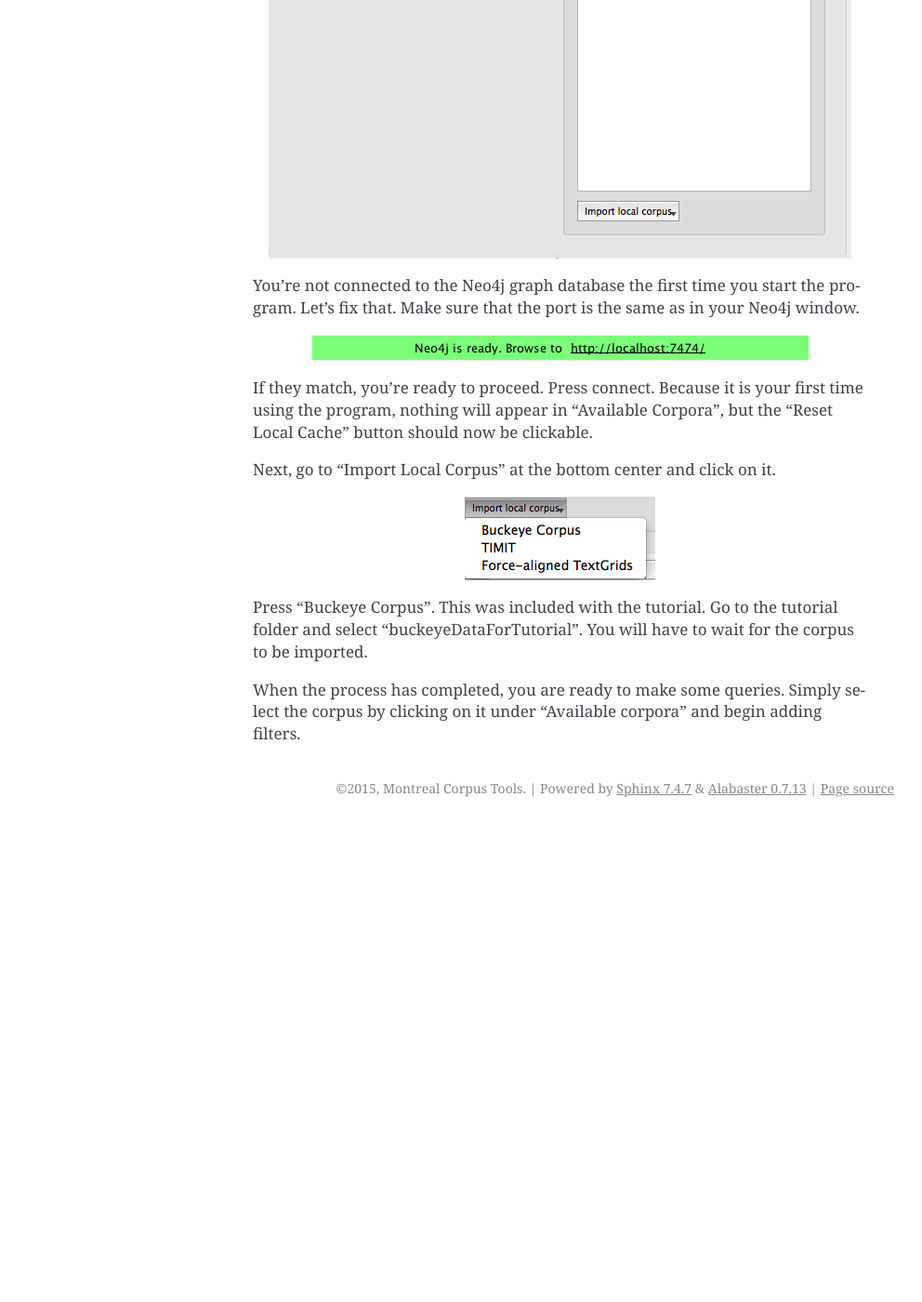
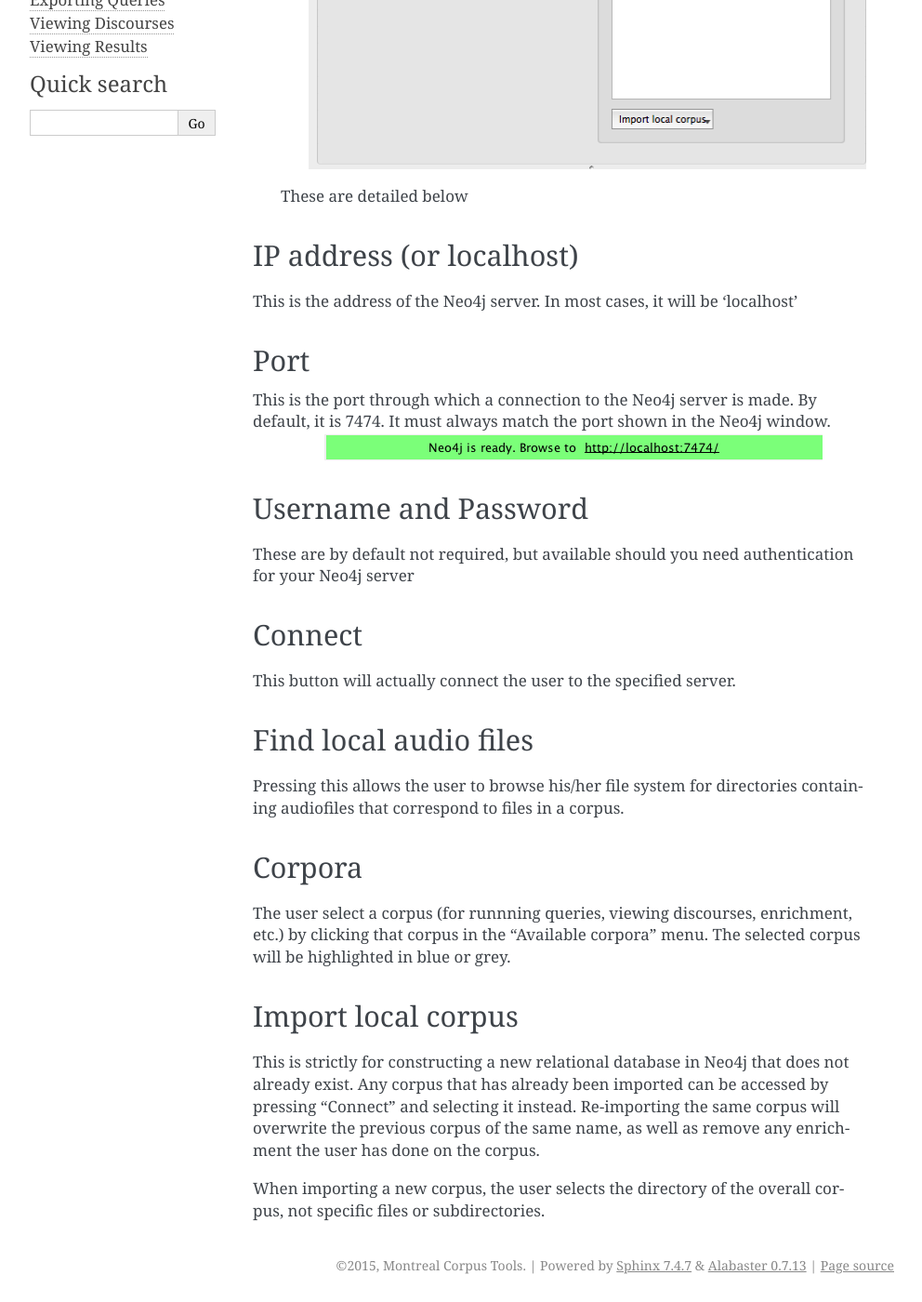
Before and after one commit to MontrealCorpusTools/speechcorpustools, a Sphinx documentation site: the page built from docs/source/additional/connecting.rst, in a window 1280 px wide and 1400 px high, scrolled down 653 px. Shown: the whole window at 93% size, without its empty margins (148-1140 px from the left). Built offline with Sphinx 7.4.7, drawn with Linux system fonts in a browser that asks for light colours; pages that are not in the unit, such as notebooks, are missing from menus; before the commit the page ends 1540 px from its top, so only the background shows below that; some of the changed text lies outside the part shown.

Commit message:
made edits to documentation and added new screenshots/connectin page

```diff
--- a/docs/source/additional/connecting.rst
+++ b/docs/source/additional/connecting.rst
@@ -1,37 +1,48 @@
 .. _connecting:
 
-*********************
-Connecting to Servers
-*********************
+**********
+Connection
+**********
 
-If you already have Neo4j open and started, you're ready to start connecting to servers.
+In the connection tab, there are various features.
+	.. image:: connection.png
+		:width: 602px
+		:height: 713px
+		:alt: Image cannot be displayed in your browser
+		:align: center
+ These are detailed below
 
-Go to the upper right panel in SCT
+IP address (or localhost)
+#########################
+This is the address of the Neo4j server. In most cases, it will be 'localhost'
 
-.. image:: notconnected.png
-		:width: 627px
-		:align: center
-		:height: 723px
-		:alt: Image cannot be displayed in your browser
-
-You're not connected to the Neo4j graph database the first time you start the program. Let's fix that. Make sure that the port is the same as in your Neo4j window.
-
-.. image:: neo4j.png
+Port
+####
+This is the port through which a connection to the Neo4j server is made. By default, it is 7474. It must always match the port shown in the Neo4j window.
+	.. image:: neo4j.png
 		:width: 536px
-		:align: center
 		:height: 28px
 		:alt: Image cannot be displayed in your browser
+		:align: center
 
-If they match, you're ready to proceed. Press connect. Because it is your first time using the program, nothing will appear in "Available Corpora", but the "Reset Local Cache" button should now be clickable.
+Username and Password
+#####################
+These are by default not required, but available should you need authentication for your Neo4j server
 
-Next, go to "Import Local Corpus" at the bottom center and click on it.
+Connect
+#######
+This button will actually connect the user to the specified server.
 
-.. image:: importcorpusoptions.png
-		:width: 205px
-		:align: center
-		:height: 90px
-		:alt: Image cannot be displayed in your browser
+Find local audio files
+######################
+Pressing this allows the user to browse his/her file system for directories containing audiofiles that correspond to files in a corpus.
 
-Press "Buckeye Corpus". This was included with the tutorial. Go to the tutorial folder and select "buckeyeDataForTutorial". You will have to wait for the corpus to be imported.
+Corpora
+#######
+The user select a corpus (for runnning queries, viewing discourses, enrichment, etc.) by clicking that corpus in the "Available corpora" menu. The selected corpus will be highlighted in blue or grey.
 
-When the process has completed, you are ready to make some queries. Simply select the corpus by clicking on it under "Available corpora" and begin adding filters.
+Import local corpus
+###################
+This is strictly for constructing a new relational database in Neo4j that does not already exist. Any corpus that has already been imported can be accessed by pressing "Connect" and selecting it instead. Re-importing the same corpus will overwrite the previous corpus of the same name, as well as remove any enrichment the user has done on the corpus.
+
+When importing a new corpus, the user selects the directory of the overall corpus, not specific files or subdirectories.
--- a/docs/source/index.rst
+++ b/docs/source/index.rst
@@ -22,6 +22,9 @@ Contents:
    additional/connecting.rst
    additional/buildingqueries.rst
    additional/exporting.rst
+   additional/viewingdiscourses.rst
+   additional/viewingresults.rst
+
 
 Indices and tables
 ==================
```
Also changed, not shown: docs/source/additional/buildingqueries.rst (+13 -0 lines), docs/source/additional/exconnecting.rst (added, +37 -0 lines), docs/source/additional/tour.rst (+38 -17 lines), docs/source/additional/viewingdiscourses.rst (+13 -12 lines), docs/source/additional/detailsfull.png (added), docs/source/additional/dropdown.png (added), docs/source/additional/filter.png (added), docs/source/additional/fullscreen.png (added), docs/source/additional/topfull.png (added).
